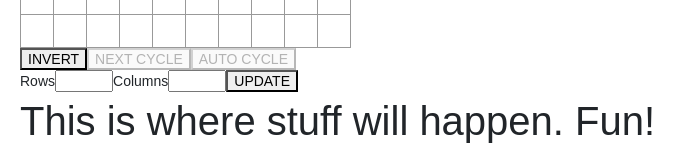
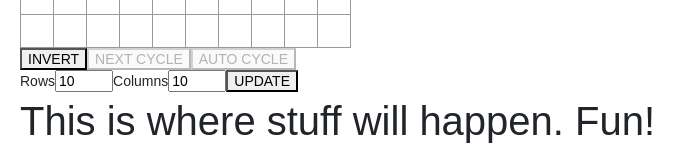
Before and after one commit to macko-okcam/game_of_life, a React app: page / in a window 1280 px wide. Shown: the part 302-462 px from the top of the page, without its empty margins (0-695 px from the left). Built offline with nearby package versions, Linux system fonts and the light colour scheme.

Commit message:
update board dimension inputs

```diff
--- a/src/js/components/GameSettings.js
+++ b/src/js/components/GameSettings.js
@@ -31,6 +31,8 @@ class ConnectedGameSettings extends Component {
 
   render() {
 
+  var rows = this.props.rows
+  var columns = this.props.columns
 
    return (
       <div className="game-settings">
@@ -41,6 +43,7 @@ class ConnectedGameSettings extends Component {
           <input
             type="number"
             id="rows" min="1" max="50"
+            defaultValue = {rows}
           />
         {/* </div>
         <div> */}
@@ -48,6 +51,7 @@ class ConnectedGameSettings extends Component {
           <input
             type="number" min="1" max="50"
             id="columns"
+            defaultValue = {columns}
           />
         <button type="submit">UPDATE</button>
         </div>
```
